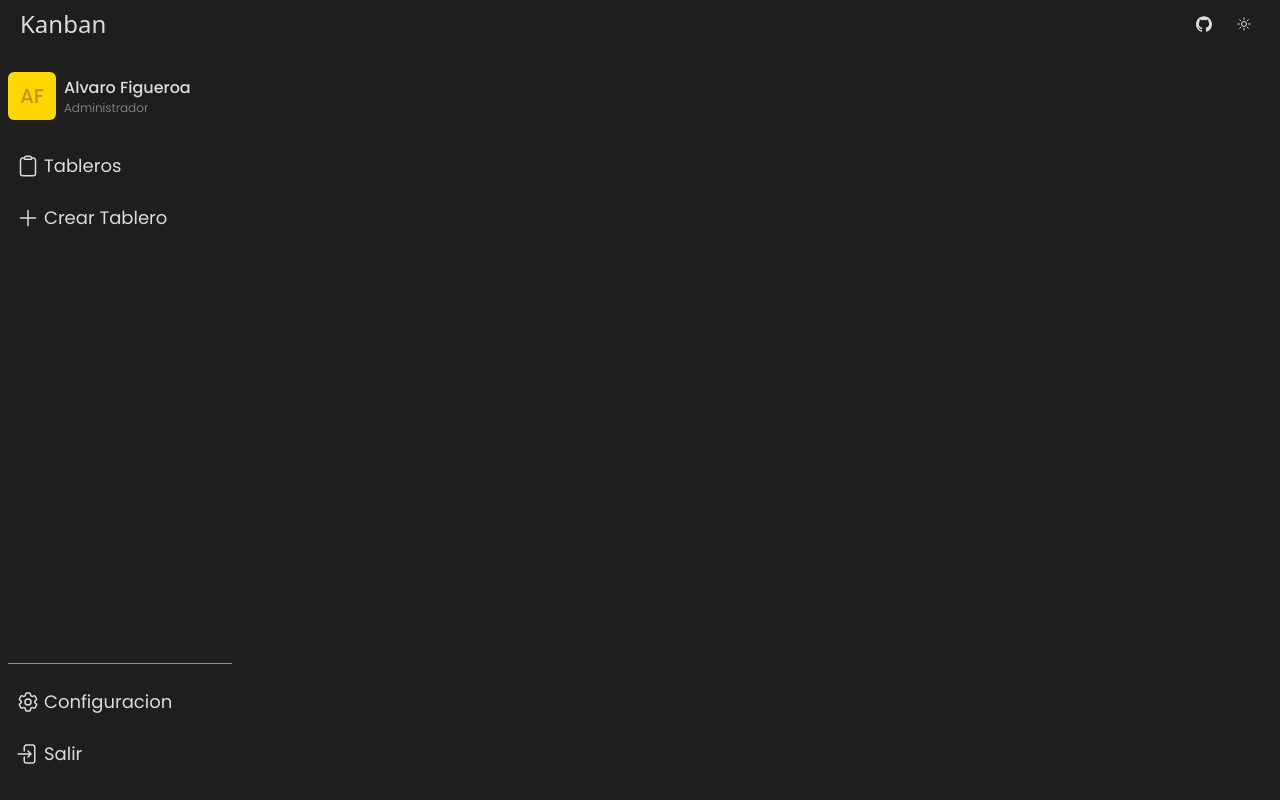
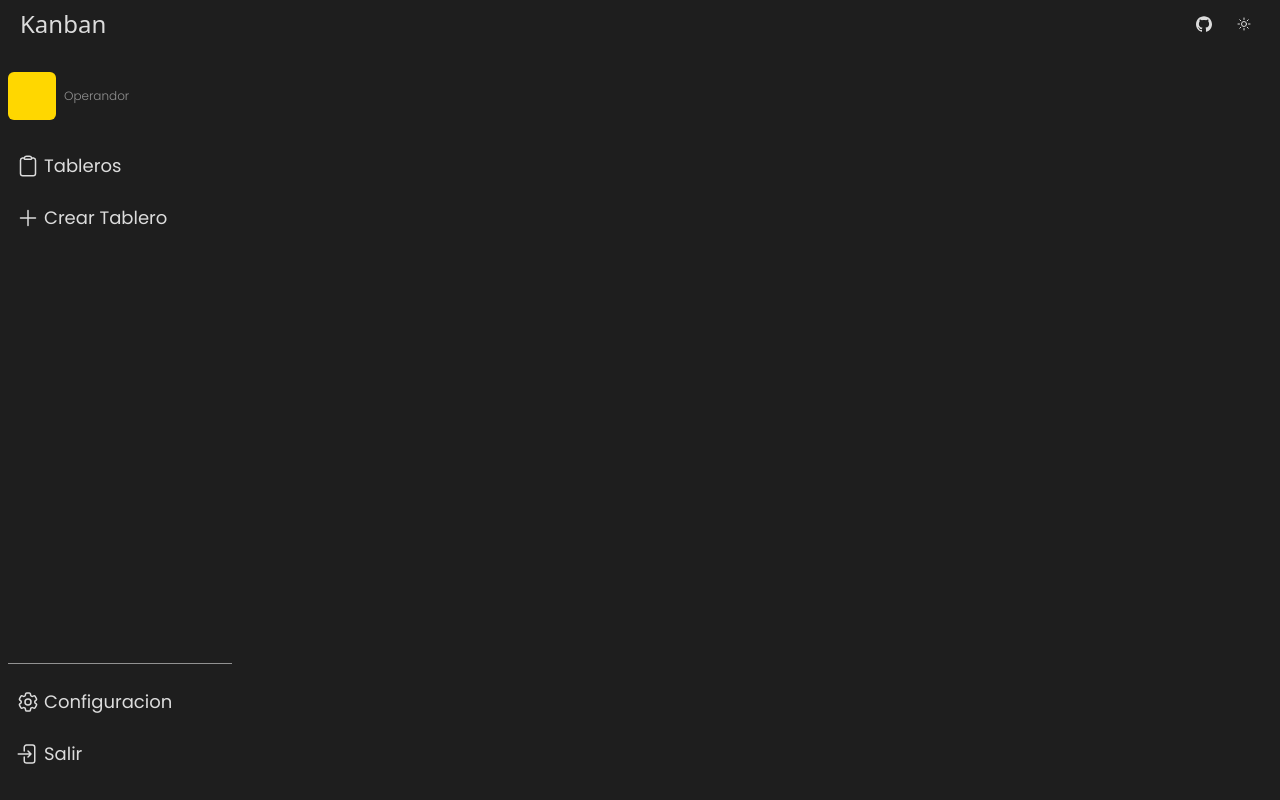
Before and after one commit to alvarof260/Kanban-project, a React (Vite) app in the folder frontend/: page / in a window 1280 px wide. Built offline with nearby package versions, Linux system fonts and the light colour scheme; no server answers.

Commit message:
refactor: cambiar ProfileSummary con AuthContext

```diff
--- a/frontend/src/App.tsx
+++ b/frontend/src/App.tsx
@@ -1,14 +1,20 @@
 import { Header, SideBar } from './components'
+import { AuthProvider } from './context/auth.context'
 
 // Estructura de clases de tailwind:
 // Caja - flex/grid - Fuente - Colores - Transiciones
 
+
+
 function App() {
+
 
   return (
     <>
       <Header />
-      <SideBar />
+      <AuthProvider>
+        <SideBar />
+      </AuthProvider>
     </>
   )
 }
--- a/frontend/src/components/SideBar/components/ProfileIcon/ProfileIcon.tsx
+++ b/frontend/src/components/SideBar/components/ProfileIcon/ProfileIcon.tsx
@@ -1,8 +1,16 @@
+import { useAuthContext } from "../../../../context/auth.context"
 
 export const ProfileIcon = () => {
+  const { user } = useAuthContext()
+
+  const getLetter = (name: string | undefined) => {
+    if (name == undefined) return;
+    return name[0].toUpperCase();
+  }
+
   return (
     <article className='w-12 h-12 rounded-md flex justify-center items-center bg-primary-100'>
-      <p className='text-accent-100 font-poppins text-xl font-medium'>AF</p>
+      <p className='text-accent-100 font-poppins text-xl font-medium'>{getLetter(user?.nombreDeUsuario)}</p>
     </article>
   )
 }
--- a/frontend/src/components/SideBar/components/ProfileInfo/ProfileInfo.tsx
+++ b/frontend/src/components/SideBar/components/ProfileInfo/ProfileInfo.tsx
@@ -1,9 +1,12 @@
+import { useAuthContext } from "../../../../context/auth.context"
 
 export const ProfileInfo = () => {
+  const { user } = useAuthContext()
+
   return (
     <section>
-      <h3 className='text-text-100 text-md font-poppins font-medium'>Alvaro Figueroa</h3>
-      <p className='text-text-200 text-xs font-poppins font-light'>Administrador</p>
+      <h3 className='text-text-100 text-md font-poppins font-medium'>{user?.nombreDeUsuario}</h3>
+      <p className='text-text-200 text-xs font-poppins font-light'>{user?.rolUsuario == 1 ? "Administrador" : "Operandor"}</p>
     </section>
   )
 }
```
